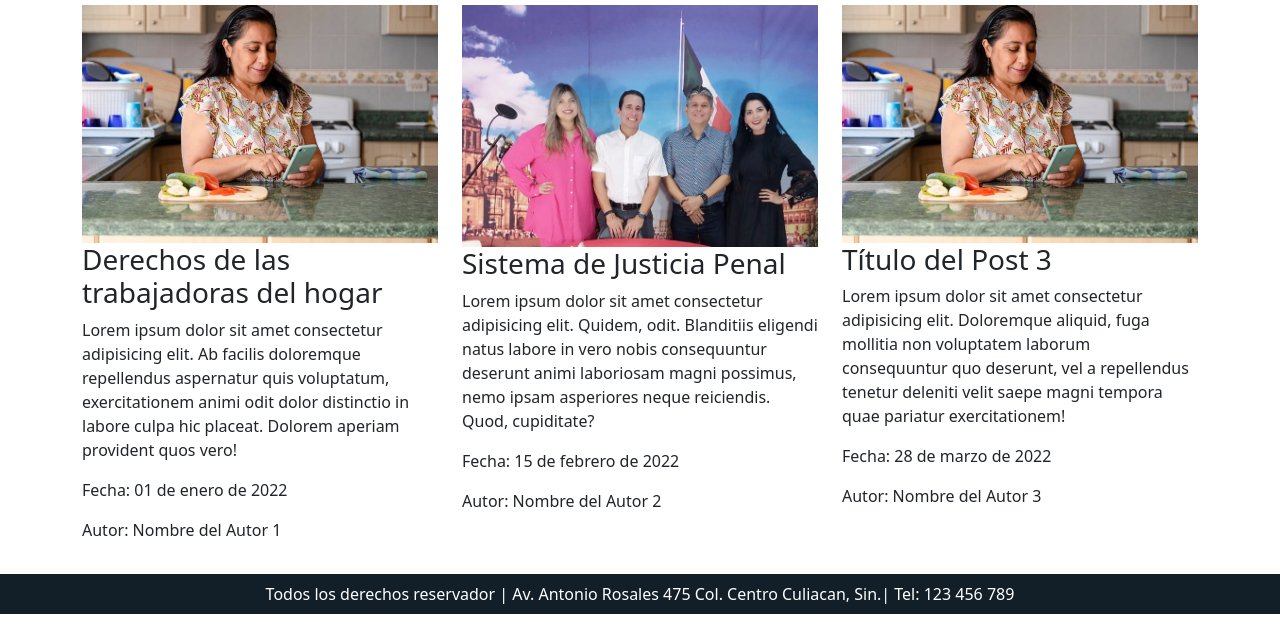
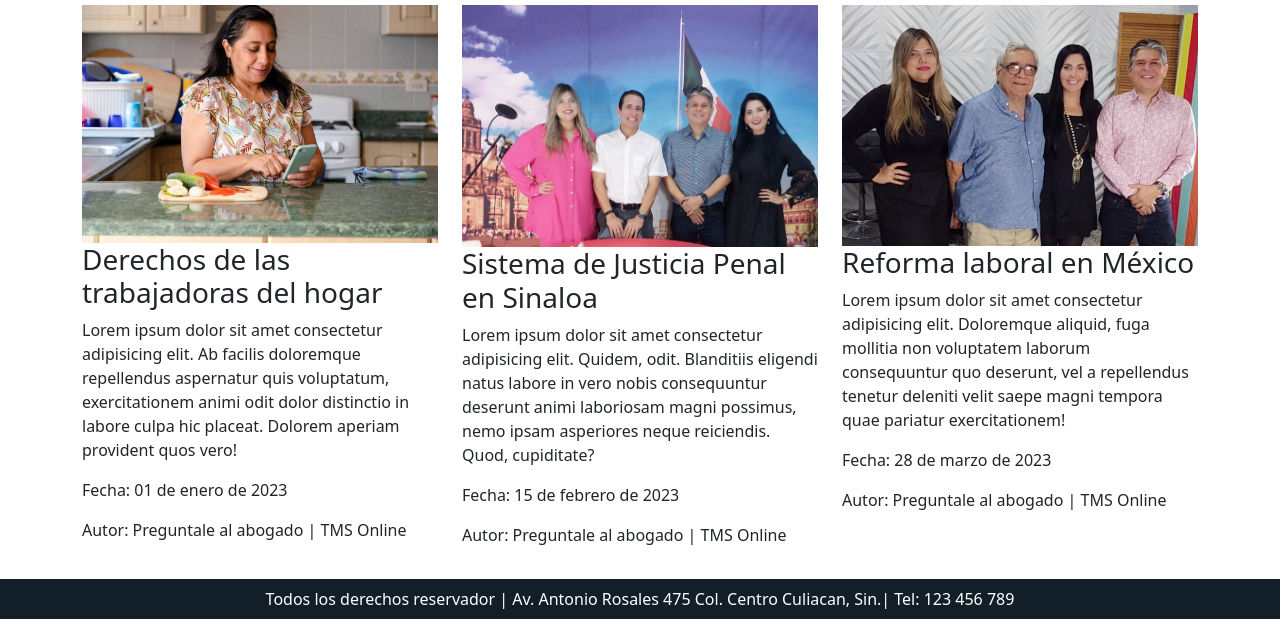
Before and after one commit to MaribellaGraphics/3ra-entreta-EJTMS1, a website: page Blog.html in a window 1280 px wide. Shown: the part 159-800 px from the top of the page. Drawn offline with nearby package versions, Linux system fonts and the light colour scheme.

Commit message:
modificar blog

```diff
--- a/Blog.html
+++ b/Blog.html
@@ -68,29 +68,29 @@
      <div class="row">
        <div class="col-md-4">
          <div class="post">
-           <img src="Image/amadecasaleyes.jpg" alt="Imagen 1" class="img-fluid">
+           <img src="Image/amadecasaleyes.jpg" alt="Grupo de abogados" class="img-fluid">
            <h3 class="post-title fs-3">Derechos de las trabajadoras del hogar</h3>
            <p class="descrip"> Lorem ipsum dolor sit amet consectetur adipisicing elit. Ab facilis doloremque repellendus aspernatur quis voluptatum, exercitationem animi odit dolor distinctio in labore culpa hic placeat. Dolorem aperiam provident quos vero!  </p>
-           <p class="post-date">Fecha: 01 de enero de 2022</p>
-           <p class="post-author">Autor: Nombre del Autor 1</p>
+           <p class="post-date">Fecha: 01 de enero de 2023</p>
+           <p class="post-author">Autor: Preguntale al abogado | TMS Online</p>
          </div>
        </div>
        <div class="col-md-4">
          <div class="post">
-           <img src="Image/blog/Sistemadejusticiapenal.png" alt="Imagen 2" class="img-fluid">
-           <h3 class="post-title">Sistema de Justicia Penal</h3>
+           <img src="Image/blog/Sistemadejusticiapenal.png" alt="grupo de abodos" class="img-fluid">
+           <h3 class="post-title">Sistema de Justicia Penal en Sinaloa</h3>
            <p class="descrip">Lorem ipsum dolor sit amet consectetur adipisicing elit. Quidem, odit. Blanditiis eligendi natus labore in vero nobis consequuntur deserunt animi laboriosam magni possimus, nemo ipsam asperiores neque reiciendis. Quod, cupiditate?  </p>
-           <p class="post-date">Fecha: 15 de febrero de 2022</p>
-           <p class="post-author">Autor: Nombre del Autor 2</p>
+           <p class="post-date">Fecha: 15 de febrero de 2023</p>
+           <p class="post-author">Autor: Preguntale al abogado | TMS Online</p>
          </div>
        </div>
        <div class="col-md-4">
          <div class="post">
-           <img src="Image/amadecasaleyes.jpg" alt="Imagen 3" class="img-fluid">
-           <h3 class="post-title">Título del Post 3</h3>
+           <img src="Image/blog/Reforma laboral.png" alt="Grupo de Abogados" class="img-fluid">
+           <h3 class="post-title">Reforma laboral en México</h3>
            <p class="descrip"> Lorem ipsum dolor sit amet consectetur adipisicing elit. Doloremque aliquid, fuga mollitia non voluptatem laborum consequuntur quo deserunt, vel a repellendus tenetur deleniti velit saepe magni tempora quae pariatur exercitationem!  </p>
-           <p class="post-date">Fecha: 28 de marzo de 2022</p>
-           <p class="post-author">Autor: Nombre del Autor 3</p>
+           <p class="post-date">Fecha: 28 de marzo de 2023</p>
+           <p class="post-author">Autor: Preguntale al abogado | TMS Online</p>
          </div>
        </div>
      </div>
```
Also changed, not shown: Image/blog/Reforma laboral.png (added).
